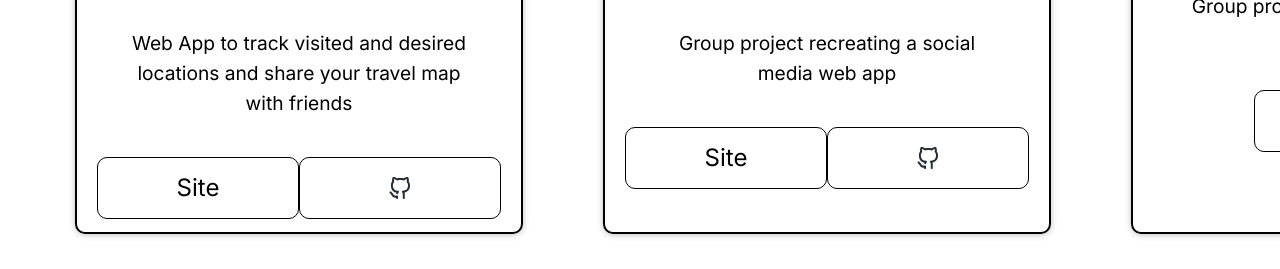
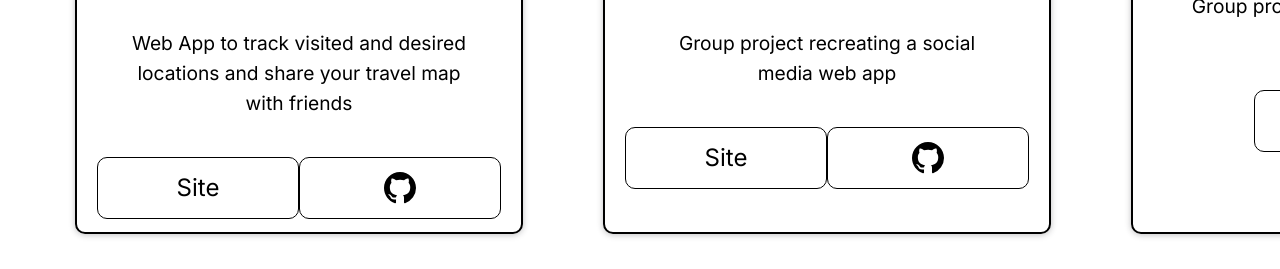
Before and after one commit to Super-robbin/portfolio, a React (Vite) app: page / in a window 1280 px wide. Shown: the part 2520-2789 px from the top of the page. Built offline with nearby package versions, Linux system fonts and the light colour scheme; the HTML template or start-up script is replaced by a standard one.

Commit message:
Card github button complete with hover

```diff
--- a/package.json
+++ b/package.json
@@ -12,6 +12,7 @@
   "dependencies": {
     "react": "^18.2.0",
     "react-dom": "^18.2.0",
+    "react-icons": "^4.12.0",
     "react-router-dom": "^6.18.0"
   },
   "devDependencies": {
--- a/src/components/card/Card.jsx
+++ b/src/components/card/Card.jsx
@@ -1,4 +1,4 @@
-import gitHub from "../../images/gitHub.svg";
+import { BsGithub } from "react-icons/bs";
 
 const Card = ({ card }) => {
     return (
@@ -25,7 +25,7 @@ const Card = ({ card }) => {
               rel="noreferrer"
               className="github-button"
             >
-              <img src={gitHub} alt="git-pic" />
+              < BsGithub size={"2rem"}/>
             </a>
           </div>
           </div>
--- a/src/styles/project.css
+++ b/src/styles/project.css
@@ -46,8 +46,6 @@
 .project-buttons > a {
   display: grid;
   place-items: center;
-  /* background-color: #000; */
-  /* color: #ffffff; */
   font-size: 1.5rem;
   padding: 10px 30px;
   width: 140px;
@@ -65,6 +63,7 @@
 .project-buttons img {
   width: auto;
   height: 60%;
+  color: #ffffff;
 }
 
 a:visited {
```
Also changed, not shown: 1 other file (tests, documents, lock files or other folders).
